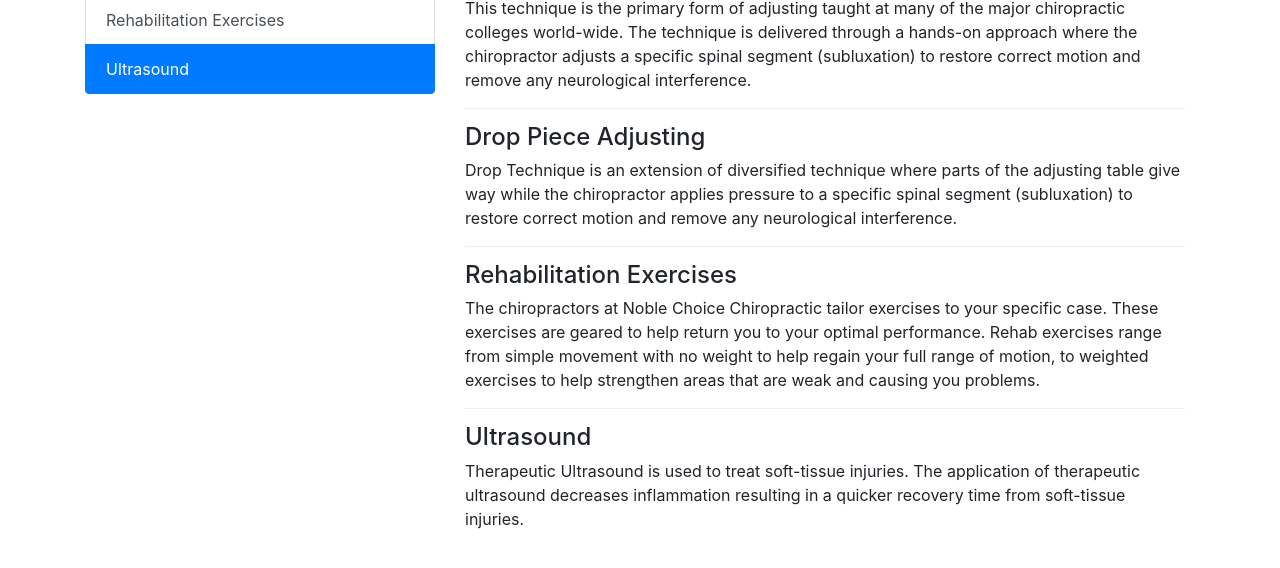
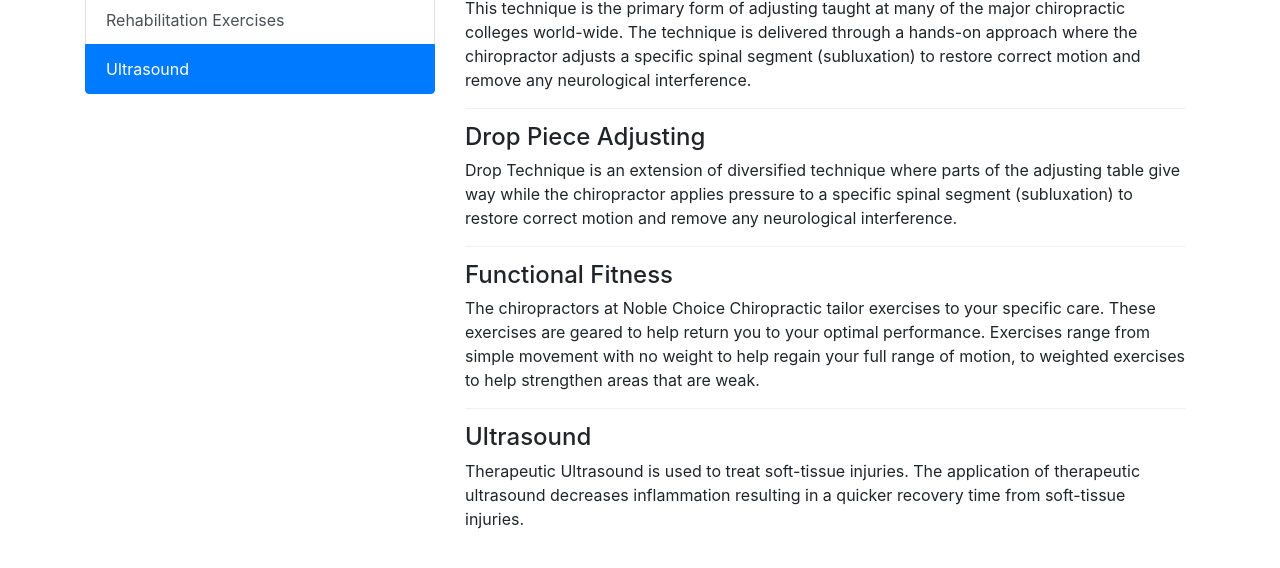
Before and after one commit to ajwahlb/nobleChoice, a Jekyll site: the page built from _pages/techniques.html, in a window 1280 px wide and 900 px high, scrolled down 458 px. Shown: the top 568 px of the window. Built offline with Jekyll 4.4.1, drawn with Linux system fonts in a browser that asks for light colours; nearby versions of some CDN libraries.

Commit message:
Update techniques.html

```diff
--- a/_pages/techniques.html
+++ b/_pages/techniques.html
@@ -80,8 +80,8 @@ permalink: /our-solutions/techniques/
 				<h4 id="list-item-7">Therapeutic Taping</h4>
 				<p>Therapeutic taping has been around for nearly 30 years but became widely known almost overnight during the Beijing Olympics. Many pro athletes can be seen wearing a version of this tape now during events. This taping is different from the athletic tape that is wrapped tightly to add stability to joints. The tape is elastic and is applied with a stretch dependent on the desired treatment outcome. Tape is usually worn for 3-5 days when it either starts to come off or you remove it. Our tape is latex free to avoid skin irritation.</p> -->
 
-				<h4 id="list-item-8">Rehabilitation Exercises</h4>
-				<p>The chiropractors at Noble Choice Chiropractic tailor exercises to your specific case. These exercises are geared to help return you to your optimal performance. Rehab exercises range from simple movement with no weight to help regain your full range of motion, to weighted exercises to help strengthen areas that are weak and causing you problems.</p>
+				<h4 id="list-item-8">Functional Fitness</h4>
+				<p>The chiropractors at Noble Choice Chiropractic tailor exercises to your specific care. These exercises are geared to help return you to your optimal performance. Exercises range from simple movement with no weight to help regain your full range of motion, to weighted exercises to help strengthen areas that are weak.</p>
 				<!-- <h4 id="list-item-9">Low Level Laser</h4>
 				<p>Low Level Laser is used to affect the body at the cellular level in multiple different ways. LLL helps by decreasing inflammation which may be causing pain. The primary use is for the treatment of acute pain.</p> -->
 
```
